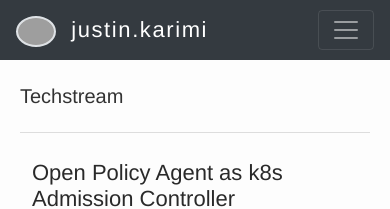
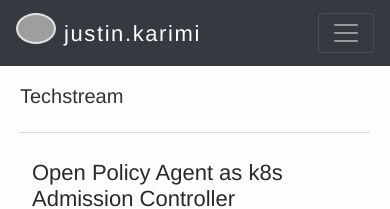
Before and after one commit to jekhokie/jekhokie.github.io, a Jekyll site: the page built from index.html, in a window 390 px wide. Shown: the top 209 px of the page. Built offline with Jekyll 4.4.1, drawn with Linux system fonts in a browser that asks for light colours; nearby versions of some CDN libraries; the list of posts is cut into pages by our own code; grey boxes are pictures that could not be loaded.

Commit message:
Update Brand Styling
Update the brand styling to be better looking and remove hyperlink from
all of the branding (just limited to the image).

```diff
--- a/_includes/header.html
+++ b/_includes/header.html
@@ -1,11 +1,15 @@
 <header class="col-12 col-md-2 p-0 bg-dark fixed-top">
     <nav class="navbar navbar-expand-md navbar-dark bg-dark flex-md-column flex-row py-2">
-        <a class="navbar-brand mx-0" href="{{ site.baseurl }}/">
-            <img src="{{ site.baseurl }}/assets/images/other/headshot.png" class="rounded-circle img-fluid mx-auto d-block headshot" alt="whoami">
-            <div class="site-title mt-2">{{ site.title }}</div>
-            <div class="site-sub-title mb-1">[&nbsp;{{ site.sub_title }}&nbsp;]</div>
-            <div class="site-sub-title-subtext mb-3">Tech Learnings & Doings</div>
-        </a>
+        <div class="navbar-brand-joined" style="display: flex; align-items: center;">
+            <a class="navbar-brand mx-0" href="{{ site.baseurl }}/">
+                <img src="{{ site.baseurl }}/assets/images/other/headshot.png" class="rounded-circle img-fluid mx-auto d-block headshot" alt="whoami">
+            </a>
+
+            <span class="site-title mt-2">{{ site.title }}</span>
+        </div>
+
+        <div class="site-sub-title mb-1">[&nbsp;{{ site.sub_title }}&nbsp;]</div>
+        <div class="site-sub-title-subtext mb-3">Tech Learnings & Doings</div>
 
         <button class="navbar-toggler" type="button" data-toggle="collapse" data-target="#navbarNav" aria-controls="navbarNav" aria-expanded="false" aria-label="Toggle navigation">
             <span class="navbar-toggler-icon"></span>
--- a/_sass/_layout.scss
+++ b/_sass/_layout.scss
@@ -6,6 +6,15 @@
         height: 100%;
         width: 250px!important;
         min-width: 250px!important;
+
+        .navbar-brand-joined {
+            display: block!important;
+
+            .site-title {
+                display: inline-block;
+                width: 100%;
+            }
+        }
     }
 
     main.page-content {
@@ -14,23 +23,33 @@
 }
 
 @media (max-width: 767px) {
+    .navbar-brand-joined {
+        display: flex;
+        align-items: center;
+
         .navbar-brand {
             text-align: left!important;
             line-height: 18px;
+            height: 50px;
+            width: 40px;
 
             img.headshot {
                 display: inline-block!important;
-            width: 40px;
-            margin-right: 8px!important;
+                max-width: 100%;
+                max-height: 100%;
+                margin-right: 0px!important;
+            }
         }
 
         .site-title {
             display: inline-block!important;
+            margin-top: 0px!important;
+            margin-left: 8px;
+        }
     }
 
     .site-sub-title,.site-sub-title-subtext {
         display: none;
-        }
     }
 
     .navbar-collapse {
@@ -87,12 +106,22 @@
         border: 2px solid #dee2e6;
         background-color: #fff;
     }
+}
 
+.navbar {
     .site-title {
+        color: #fff;
+        font-weight: 300;
+        text-align: center;
+        letter-spacing: .1rem;
         font-size: 22px;
     }
 
     .site-sub-title {
+        color: #fff;
+        font-weight: 300;
+        text-align: center;
+        letter-spacing: .1rem;
         font-size: 16px;
     }
 
@@ -112,13 +141,13 @@
         font-size: 14px;
 
         li.nav-item {
-            border-top: 1px solid rgba(255, 255, 255, 0.2);
+            border-top: 1px dashed rgba(255, 255, 255, 0.2);
             width: 100%;
             letter-spacing: .1rem;
         }
 
         li.nav-item-last {
-            border-bottom: 1px solid rgba(255, 255, 255, 0.2);
+            border-bottom: 1px dashed rgba(255, 255, 255, 0.2);
         }
     }
 }
```
Lines whose indentation alone changed are shown as unchanged.
